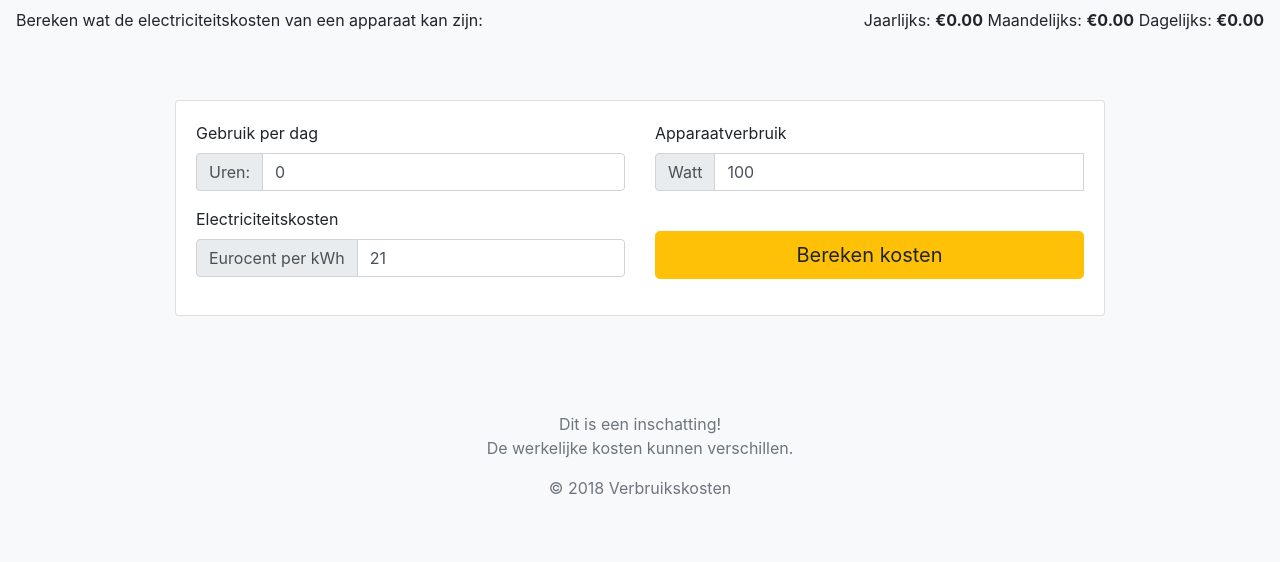
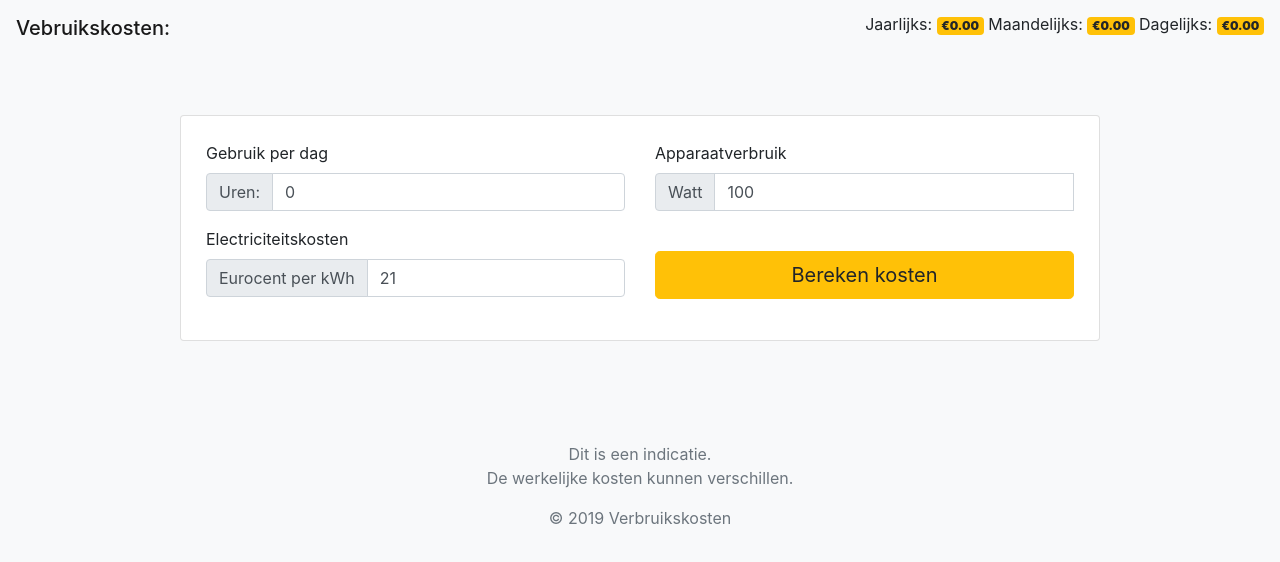
Before and after one commit to ADogan/verbruikskosten, an Angular app: page / in a window 1280 px wide. Shown: the top 562 px of the page. Built offline with nearby package versions, Linux system fonts and the light colour scheme.

Commit message:
Add badge to cost labels

```diff
--- a/src/app/app.component.css
+++ b/src/app/app.component.css
@@ -3,3 +3,8 @@
   }
 
   .lh-condensed { line-height: 0.25; }
+
+  .row {
+    clear:both;
+    padding:5px;
+  }
--- a/src/app/app.component.html
+++ b/src/app/app.component.html
@@ -6,16 +6,21 @@
             </div>
             <div class="col-4 text-center">
               <nav class="navbar fixed-top navbar-light bg-light">
-               <!-- <h2 class="navbar-brand">Vebruikskosten:</h2> -->
-               <p>Bereken wat de electriciteitskosten van een apparaat kan zijn:</p>
+               <h2 class="navbar-brand">Vebruikskosten:</h2>
 
-              <p> Jaarlijks:   <b>{{  yearlyCostInEuros | currency:'EUR':true }}</b>
-                  Maandelijks: <b>{{ monthlyCostInEuros | currency:'EUR':true }}</b>
-                  Dagelijks:   <b>{{  dailyCostsInEuros | currency:'EUR':true }}</b>
+              <p> Jaarlijks:   <span class="badge" [ngClass]="{true: 'badge-danger', false: 'badge-warning'}[yearlyCostInEuros > 30]">
+                                  <b>{{  yearlyCostInEuros | currency:'EUR':true }}</b>
+                                </span>
+
+                  Maandelijks: <span class="badge badge-warning">
+                                  <b>{{ monthlyCostInEuros | currency:'EUR':true }}</b>
+                                </span>
+
+                  Dagelijks:   <span class="badge badge-warning">
+                                  <b>{{  dailyCostsInEuros | currency:'EUR':true }}</b>
+                                </span>
               </p>
               </nav>
-            </div>
-            <div class="col-4 d-flex justify-content-end align-items-center">
             </div>
           </div>
         </header>
@@ -26,7 +31,7 @@
       <div class="col-md-12 order-md-1">
         <div class="card" style="width: auto;">
             <div class="card-body">
-        <form class="needs-validation" novalidate>
+        <form class="needs-validation" novalidate [ngFormOptions]="{updateOn: 'change'}">
           <div class="row">
 
             <div class="col-md-6 col-sm-6 mb-3">
@@ -43,7 +48,7 @@
                         name="usage"
                         [(ngModel)]="hoursOfUsageADay"
                         required
-                        (blur)="recalculateCosts()" />
+                        (blur)="recalculateCosts()" ngModel/>
               </div>
               <div class="invalid-feedback">
                 usage is required.
@@ -69,8 +74,6 @@
                   </div>
                 </div>
             </div>
-
-          <!-- </div> -->
 
           <div class="w-100"></div>
 
@@ -102,51 +105,11 @@
         </div>
       </div>
 
-       <!-- <div class="col-md-4 order-md-2 mb-4">
-        <h4 class="d-flex justify-content-between align-items-center mb-3">
-          <span class="text-muted">Devices list</span>
-          <span class="badge badge-secondary badge-pill">3</span>
-        </h4>
-        <ul class="list-group mb-3">
-          <li class="list-group-item d-flex justify-content-between lh-condensed">
-            <div>
-              <h6 class="my-0">Product name</h6>
-              <small class="text-muted">Brief description</small>
-            </div>
-            <span class="text-muted">$12</span>
-          </li>
-          <li class="list-group-item d-flex justify-content-between lh-condensed">
-            <div>
-              <h6 class="my-0">Second product</h6>
-              <small class="text-muted">Brief description</small>
-            </div>
-            <span class="text-muted">$8</span>
-          </li>
-          <li class="list-group-item d-flex justify-content-between lh-condensed">
-            <div>
-              <h6 class="my-0">Third item</h6>
-              <small class="text-muted">Brief description</small>
-            </div>
-            <span class="text-muted">$5</span>
-          </li>
-          <li class="list-group-item d-flex justify-content-between bg-light">
-            <div class="text-success">
-              <h6 class="my-0">Promo code</h6>
-              <small>EXAMPLECODE</small>
-            </div>
-            <span class="text-success">-$5</span>
-          </li>
-          <li class="list-group-item d-flex justify-content-between">
-            <span>Total (USD)</span>
-            <strong>$20</strong>
-          </li>
-        </ul>
-      </div> -->
     </div>
 
 <router-outlet></router-outlet>
 <footer class="my-5 pt-5 text-muted text-center text-small">
-    <p class="">Dit is een inschatting! <br />De werkelijke kosten kunnen verschillen.</p>
+    <p class="">Dit is een indicatie.<br />De werkelijke kosten kunnen verschillen.</p>
       <!-- Global site tag (gtag.js) - Google Analytics -->
 <script async src="https://www.googletagmanager.com/gtag/js?id=UA-87694509-5"></script>
 <script>
@@ -168,11 +131,6 @@
 <script>
 (adsbygoogle = window.adsbygoogle || []).push({});
 </script>
-    <p class="mb-1">&copy; 2018 Verbruikskosten</p>
-    <!-- <ul class="list-inline">
-      <li class="list-inline-item"><a href="#">Privacy</a></li>
-      <li class="list-inline-item"><a href="#">Terms</a></li>
-      <li class="list-inline-item"><a href="#">Support</a></li>
-    </ul> -->
+    <p class="mb-1">&copy; 2019 Verbruikskosten</p>
   </footer>
 </div>
--- a/src/app/app.component.ts
+++ b/src/app/app.component.ts
@@ -23,8 +23,8 @@ export class AppComponent {
     this.deviceWattage = 100;
     this.recalculateCosts();
   }
+
   nullifyAndRecalculate() {
-
     this.dailyCostsInEuros = 0;
     this.yearlyCostInEuros = 0;
     this.monthlyCostInEuros = 0;
@@ -62,7 +62,6 @@ export class AppComponent {
 
 
   parseInput(input) {
-
     const numbers = new RegExp(/^[0-9]+$/);
     if ( !numbers.test(input ) ) {
       // parse input to a number;
```
Also changed, not shown: 2 other files (tests, documents, lock files or other folders).
